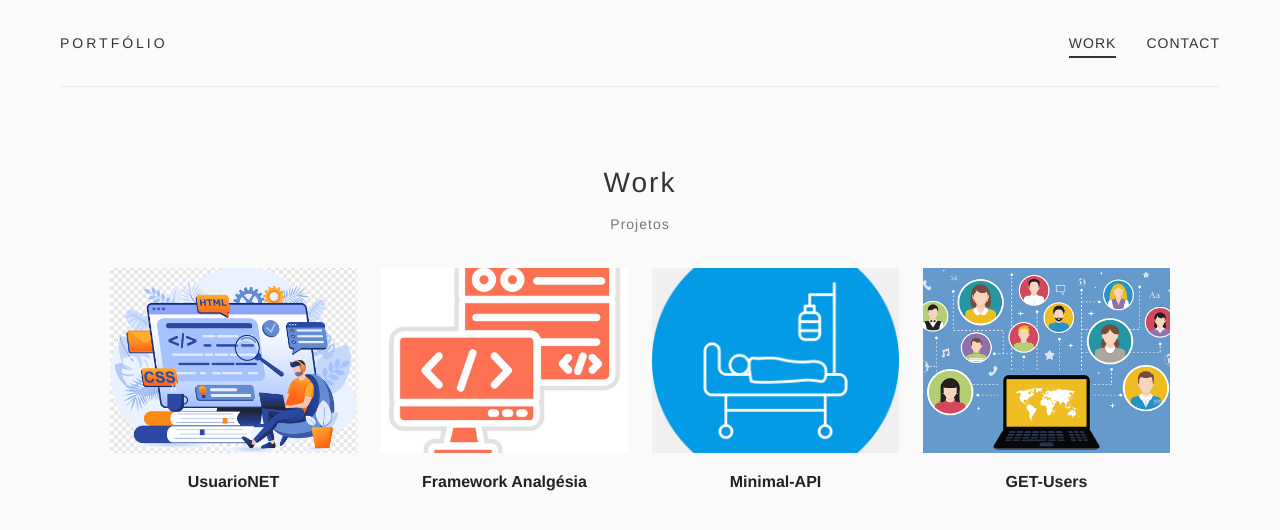
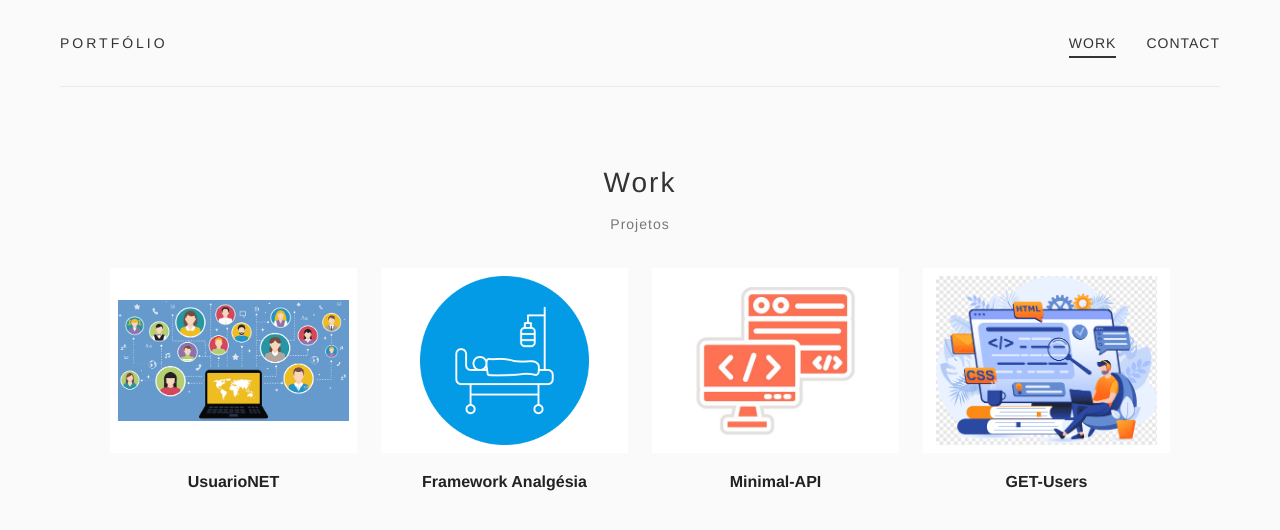
Before and after one commit to Joao-Victor-AVM/portfolio-fullstack, a React (Vite) app: page / in a window 1280 px wide. Shown: the top 530 px of the page. Built offline with nearby package versions, Linux system fonts and the light colour scheme.

Commit message:
Ajuste de CSS

```diff
--- a/src/App.jsx
+++ b/src/App.jsx
@@ -2,7 +2,7 @@ import { BrowserRouter, Routes, Route } from 'react-router-dom';
 import Navbar from './components/Navbar';
 import Work from './components/Work';
 import Contact from './components/Contact';
-import ProjectDetail from './components/ProjectDetail';
+import ProjectDetail from './components/ProjectDetails';
 import './App.css';
 
 function App() {
--- a/src/components/ProjectDetail.css
+++ b/src/components/ProjectDetails.css
@@ -44,15 +44,14 @@
 }
 
 .project-info {
-  display: grid;
-  grid-template-columns: 2fr 1fr;
-  gap: 50px;
+  display: flex;
+  flex-direction: column;
+  gap: 40px;
   margin-bottom: 50px;
 }
 
 @media (max-width: 768px) {
   .project-info {
-    grid-template-columns: 1fr;
     gap: 30px;
   }
 }
--- a/src/components/ProjectDetails.jsx
+++ b/src/components/ProjectDetails.jsx
@@ -1,5 +1,5 @@
 import { useParams, Link } from 'react-router-dom';
-import './ProjectDetail.css';
+import './ProjectDetails.css';
 
 const projetos = [
     {
--- a/src/components/Work.css
+++ b/src/components/Work.css
@@ -57,7 +57,11 @@
   width: 100%;
   height: 100%;
   display: block;
-  object-fit: cover;
+  object-fit: contain;
+  object-position: center;
+  padding: 8px;
+  box-sizing: border-box;
+  background-color: #fff;
   transition: transform 0.5s ease;
 }
 
--- a/src/components/Work.jsx
+++ b/src/components/Work.jsx
@@ -10,22 +10,22 @@ const projetos = [
     {
         id: 4,
         titulo: "UsuarioNET",
-        imagem: img4
+        imagem: img1
     },
     {
         id: 3,
         titulo: "Framework Analgésia",
-        imagem: img3
+        imagem: img2
     },
     {
         id: 2,
         titulo: "Minimal-API",
-        imagem: img2
+        imagem: img3
     },
     {
         id: 1,
         titulo: "GET-Users",
-        imagem: img1
+        imagem: img4
     }
 ];
 
@@ -39,7 +39,7 @@ function Work() {
 
             <div className='work-grid'>
                 {projetos.map((projeto) => (
-                    <Link to={'/work/${projeto.id}'} key={projeto.id} className='work-item-link'>
+                    <Link to={`/work/${projeto.id}`} key={projeto.id} className='work-item-link'>
                         <div className='work-itme'>
                             <div className='work-item-imagem'>
                                 <img src={projeto.imagem} alt={projeto.titulo}/>
```
